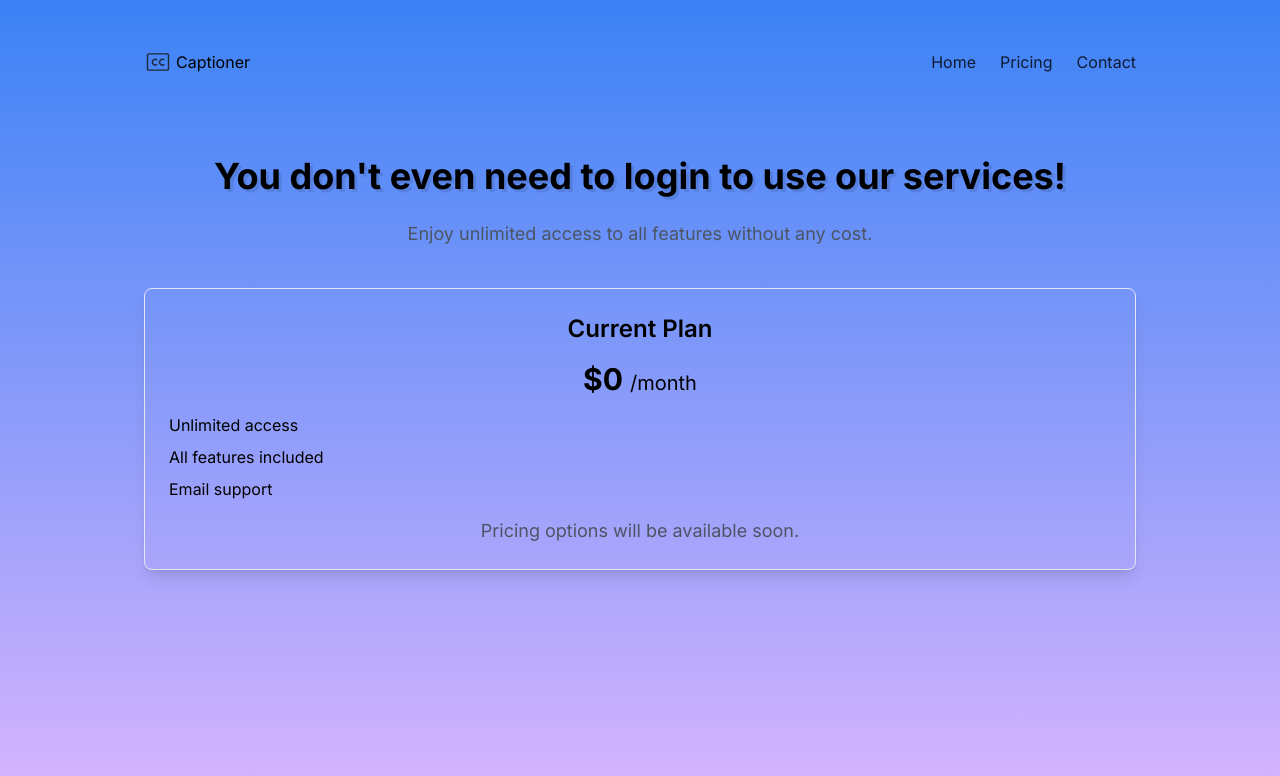
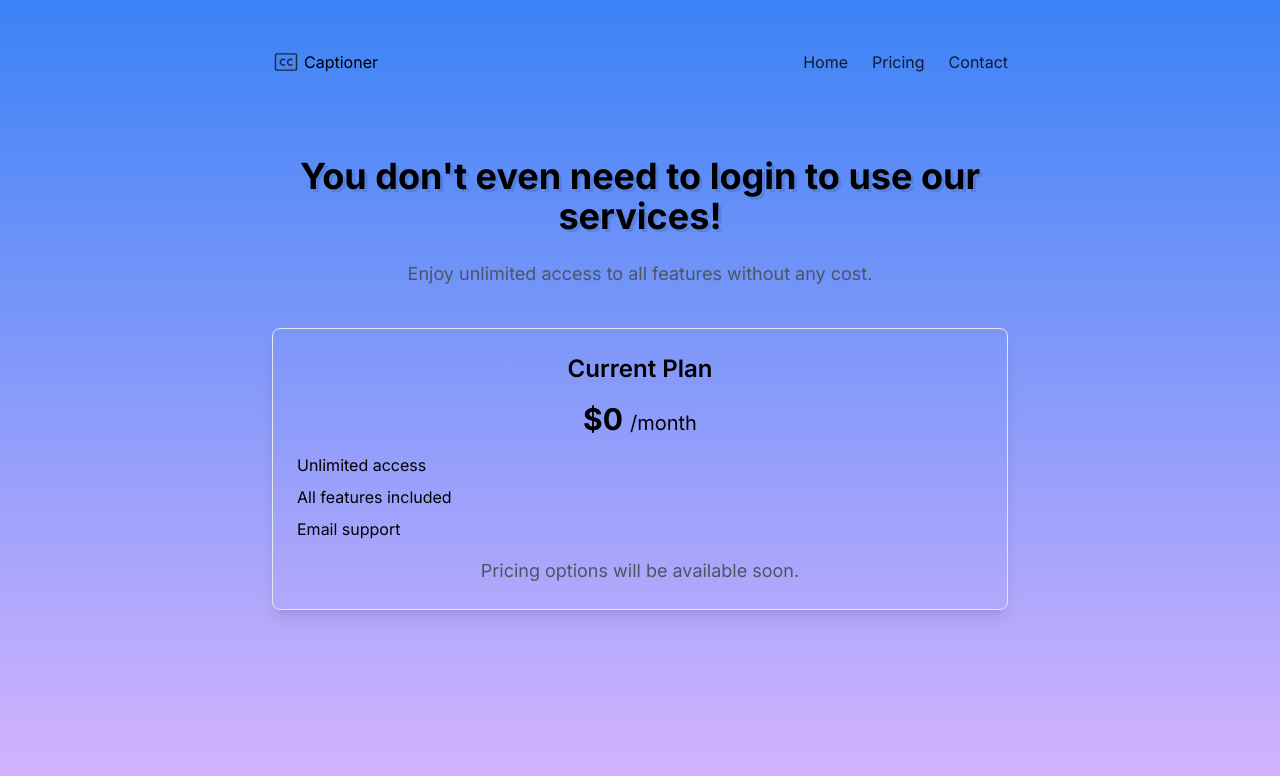
Before and after one commit to aryagith/captions-generator-webapp, a Next.js app: page /pricing in a window 1280 px wide. Shown: the top 776 px of the page. Built offline with nearby package versions, Linux system fonts and the light colour scheme.

Commit message:
Layout changes

```diff
--- a/src/app/layout.js
+++ b/src/app/layout.js
@@ -15,7 +15,7 @@ export default function RootLayout({ children }) {
   return (
     <html lang="en">
       <body className={inter.className+ " bg-gradient-to-b from-blue-500 to-purple-300 min-h-screen"}>
-        <main className="p-4 max-w-5xl mx-auto">
+        <main className="p-4 max-w-3xl mx-auto">
         <header className="flex justify-between my-8 items-center">
         <Link href ="/" className="inline-flex gap-1 items-center">
         <CCIcon/>
--- a/src/components/ResultVideo.js
+++ b/src/components/ResultVideo.js
@@ -15,7 +15,7 @@ export default function ResultVideo({fileName, transcriptionItems}){
 
     useEffect(()=>{
         videoRef.current.src = videoUrl;
-    }, []);
+    }, );
 
     // const load = async () => {
     //     const baseURL = 'https://unpkg.com/@ffmpeg/core@0.12.6/dist/umd'
```
Also changed, not shown: 2 other files (tests, documents, lock files or other folders).
